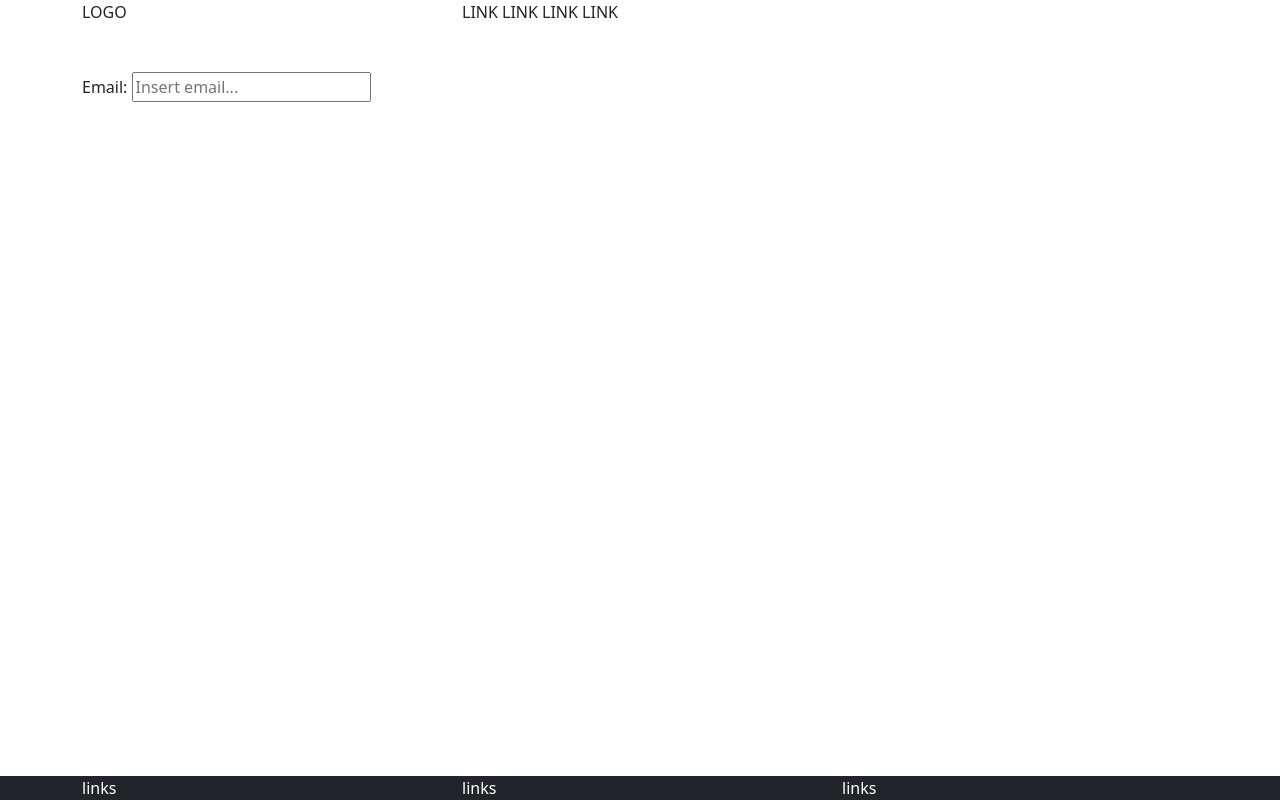
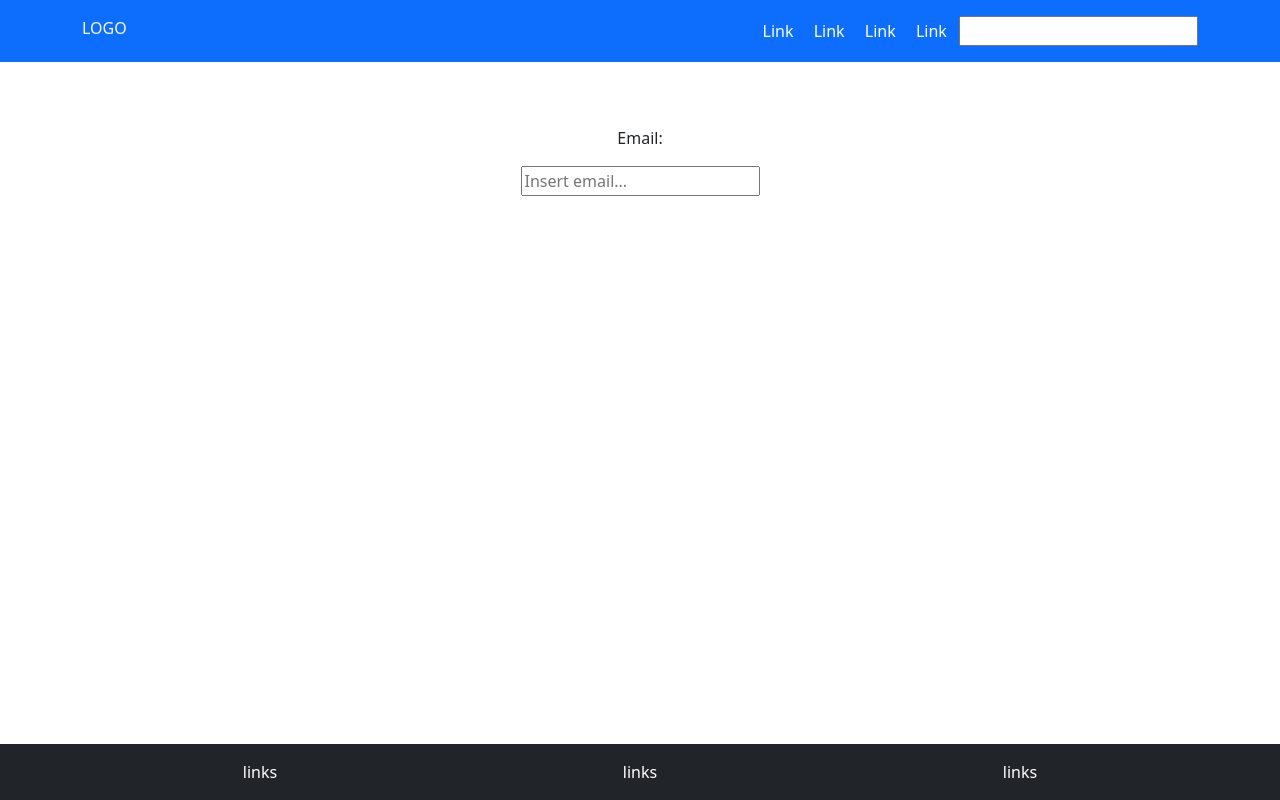
Before and after one commit to MattiaBologna/php-iscrizione-newsletter, a PHP site: page / in a window 1280 px wide. Run offline with PHP 8.4, Linux system fonts and the light colour scheme.

Commit message:
Add: style

```diff
--- a/index.php
+++ b/index.php
@@ -28,14 +28,14 @@ if (isset($_POST['email'])) {
 
         <?php include __DIR__ . '/partials/header.php'; ?>
 
-        <main class="flex-grow-1">
+        <main class="flex-grow-1 text-center">
 
             <section>
                 <div class="container py-5">
                     <div class="row">
                         <form action="" method="POST">
-                            <p>
-                                <label for="email">Email:</label>
+                            <p class="d-flex flex-column align-items-center justify-content-center">
+                                <label for="email" class="my-3">Email:</label>
                                 <input type="text" name="email" placeholder="Insert email...">
                             </p>
                         </form>
--- a/partials/footer.php
+++ b/partials/footer.php
@@ -1,7 +1,7 @@
-<footer class="bg-dark text-white">
+<footer class="bg-dark text-white p-3">
     <section>
         <div class="container">
-            <div class="row">
+            <div class="row text-center">
                 <div class="col-4">links</div>
                 <div class="col-4">links</div>
                 <div class="col-4">links</div>
--- a/partials/header.php
+++ b/partials/header.php
@@ -1,9 +1,15 @@
 <header>
-    <section class="nav">
+    <section class="nav bg-primary text-light p-3 ">
         <div class="container">
             <div class="row">
                 <div class="col-4">LOGO</div>
-                <div class="col-8">LINK LINK LINK LINK</div>
+                <div class="col-8 text-end">
+                    <a class="text-white link-underline link-underline-opacity-0 p-2" href="">Link</a>
+                    <a class="text-white link-underline link-underline-opacity-0 p-2" href="">Link</a>
+                    <a class="text-white link-underline link-underline-opacity-0 p-2" href="">Link</a>
+                    <a class="text-white link-underline link-underline-opacity-0 p-2" href="">Link</a>
+                    <input type="text">
+                </div>
             </div>
         </div>
     </section>
```
